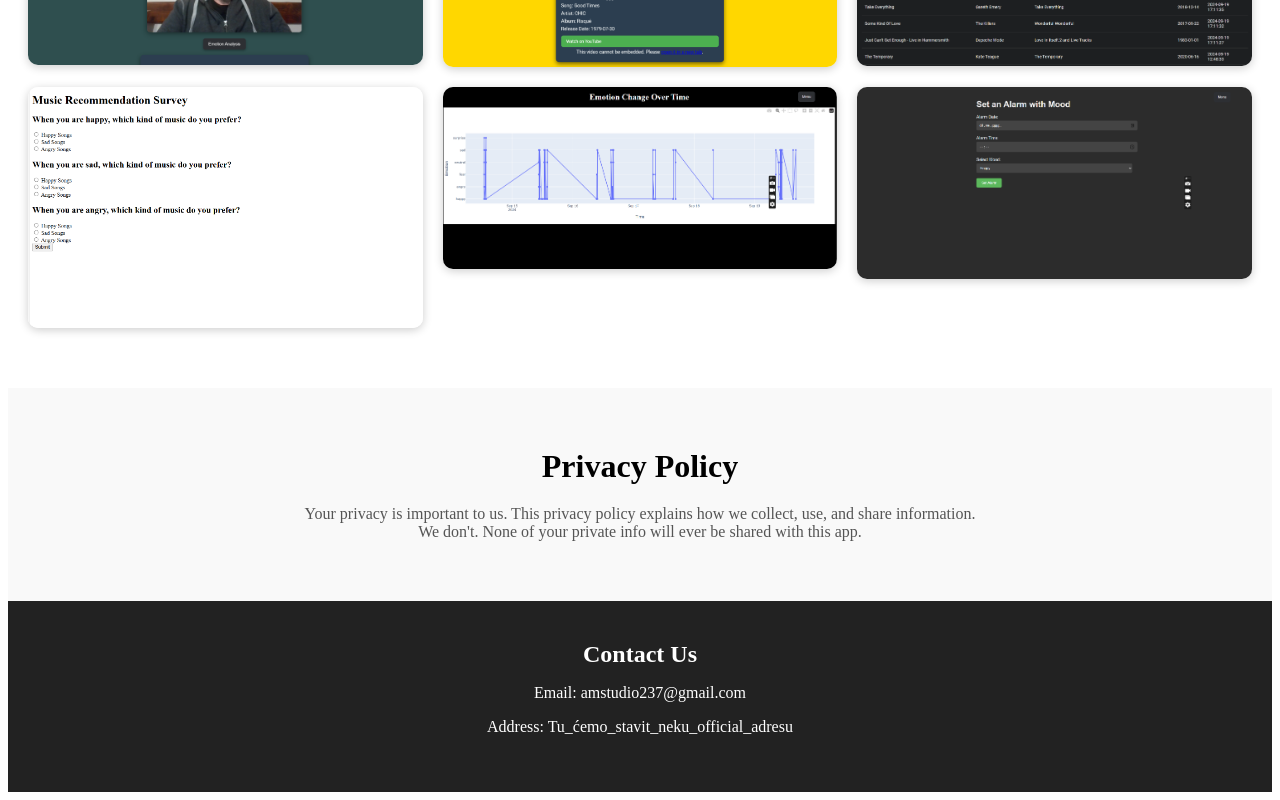
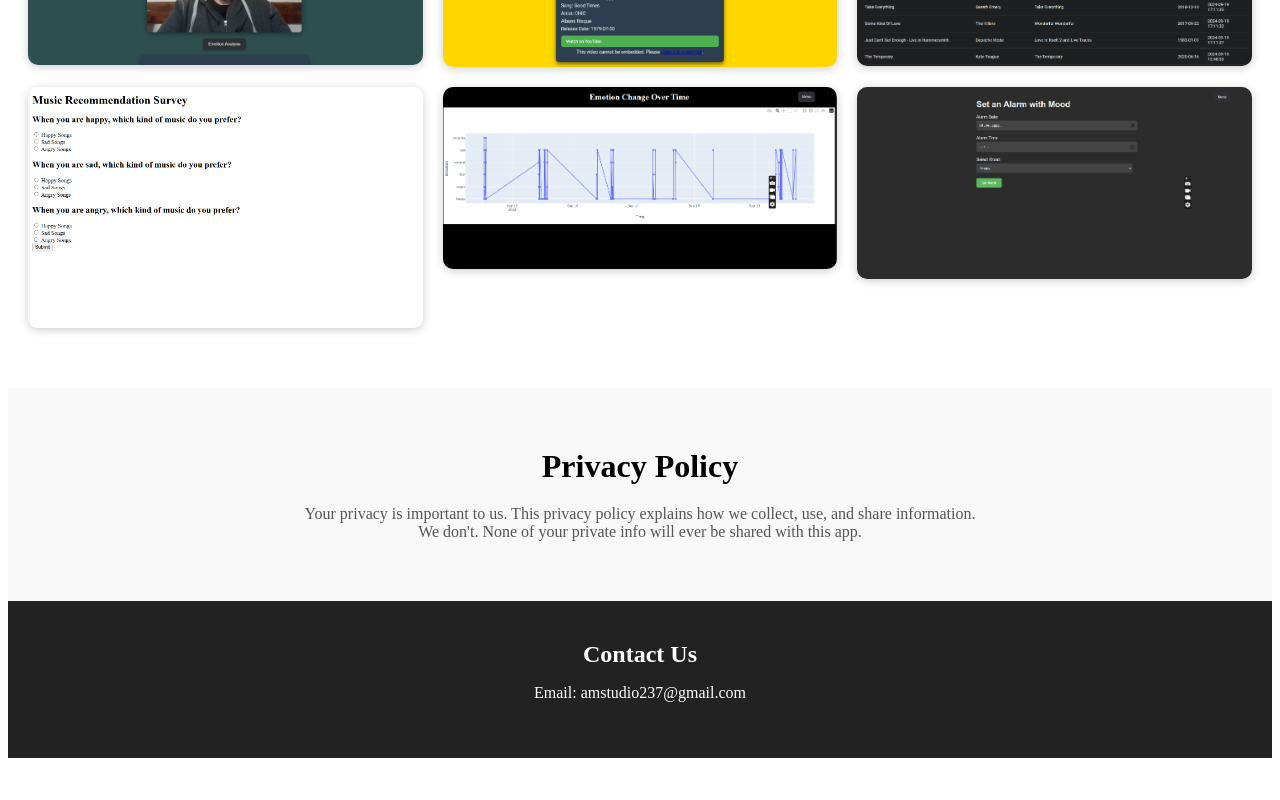
Before and after one commit to AntonioLabinjan/promo, a Vue app: page / in a window 1280 px wide. Shown: the part 2086-2886 px from the top of the page. After the commit the page ends 2852 px from the top, so only its background shows below. Built offline with nearby package versions, Linux system fonts and the light colour scheme.

Commit message:
Update App.vue

```diff
--- a/src/App.vue
+++ b/src/App.vue
@@ -87,7 +87,6 @@
     <footer id="contact">
       <h2>Contact Us</h2>
       <p>Email: amstudio237@gmail.com </p>
-      <p>Address: Tu_ćemo_stavit_neku_official_adresu</p>
     </footer>
   </div>
 </template>
```
